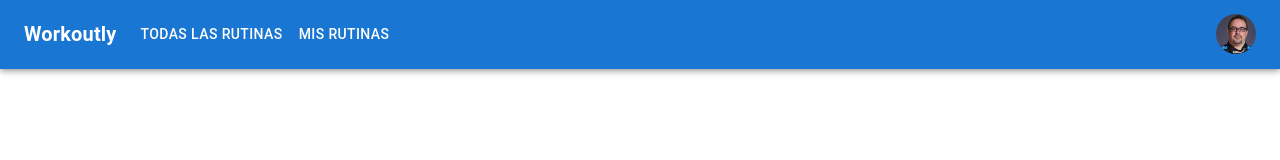
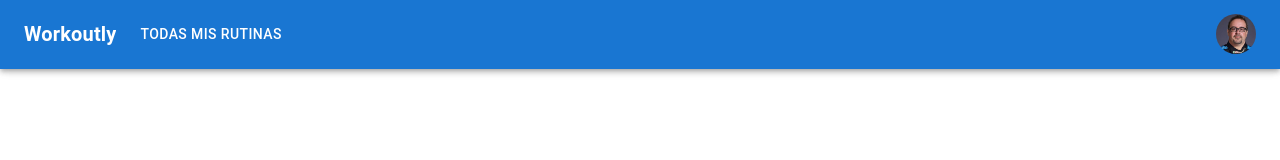
Before and after one commit to workoutly/workoutly-web, a Next.js app: page / in a window 1280 px wide. Shown: the top 160 px of the page. Built offline with nearby package versions, Linux system fonts and the light colour scheme.

Commit message:
feat: navbar updated

```diff
--- a/components/Navbar.tsx
+++ b/components/Navbar.tsx
@@ -16,10 +16,7 @@ import Link from 'next/link';
 const Navbar = () => {
   const title = 'Workoutly';
 
-  const pages = [
-    { name: 'Todas las rutinas', path: '/routines' },
-    { name: 'Mis rutinas', path: '/' },
-  ];
+  const pages = [{ name: 'Todas mis rutinas', path: '/routines' }];
 
   const settings = [{ name: 'Cerrar sesión', action: () => {} }];
 
```
